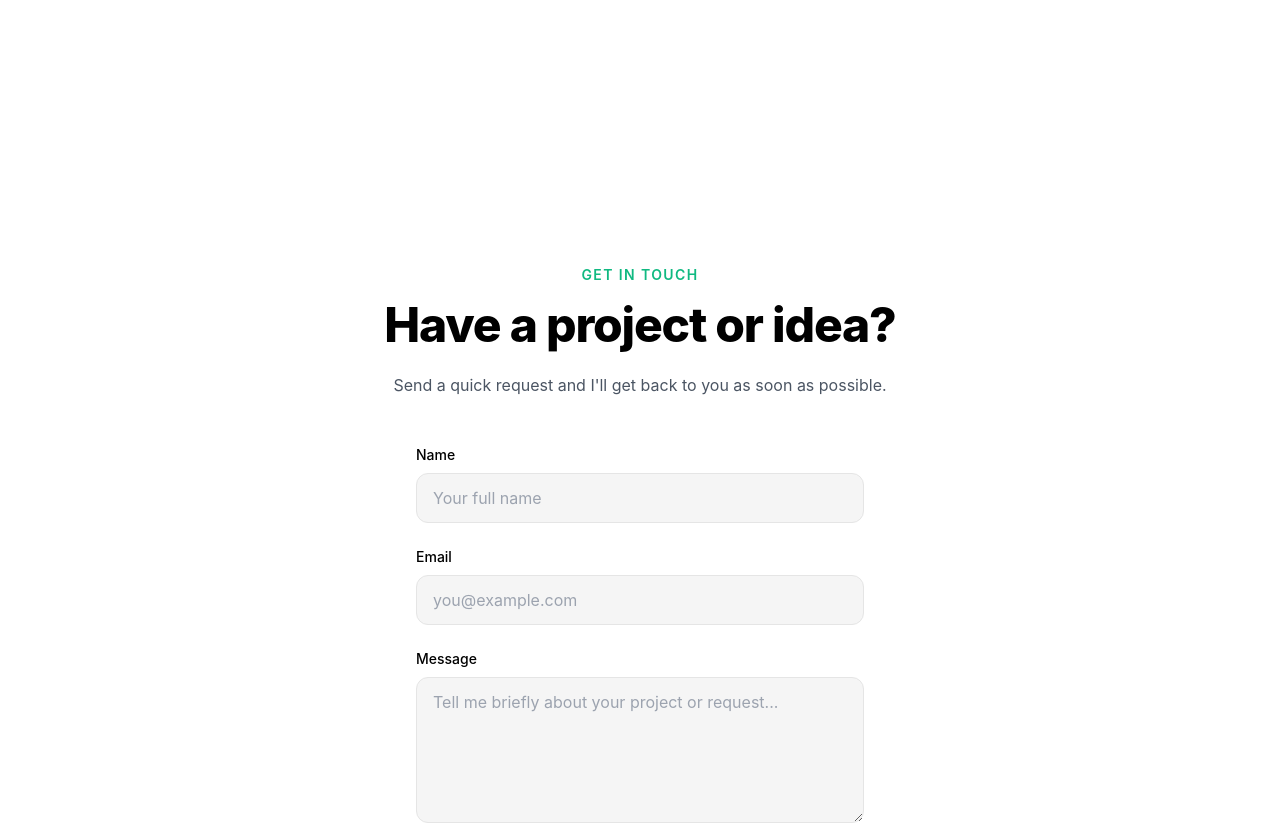
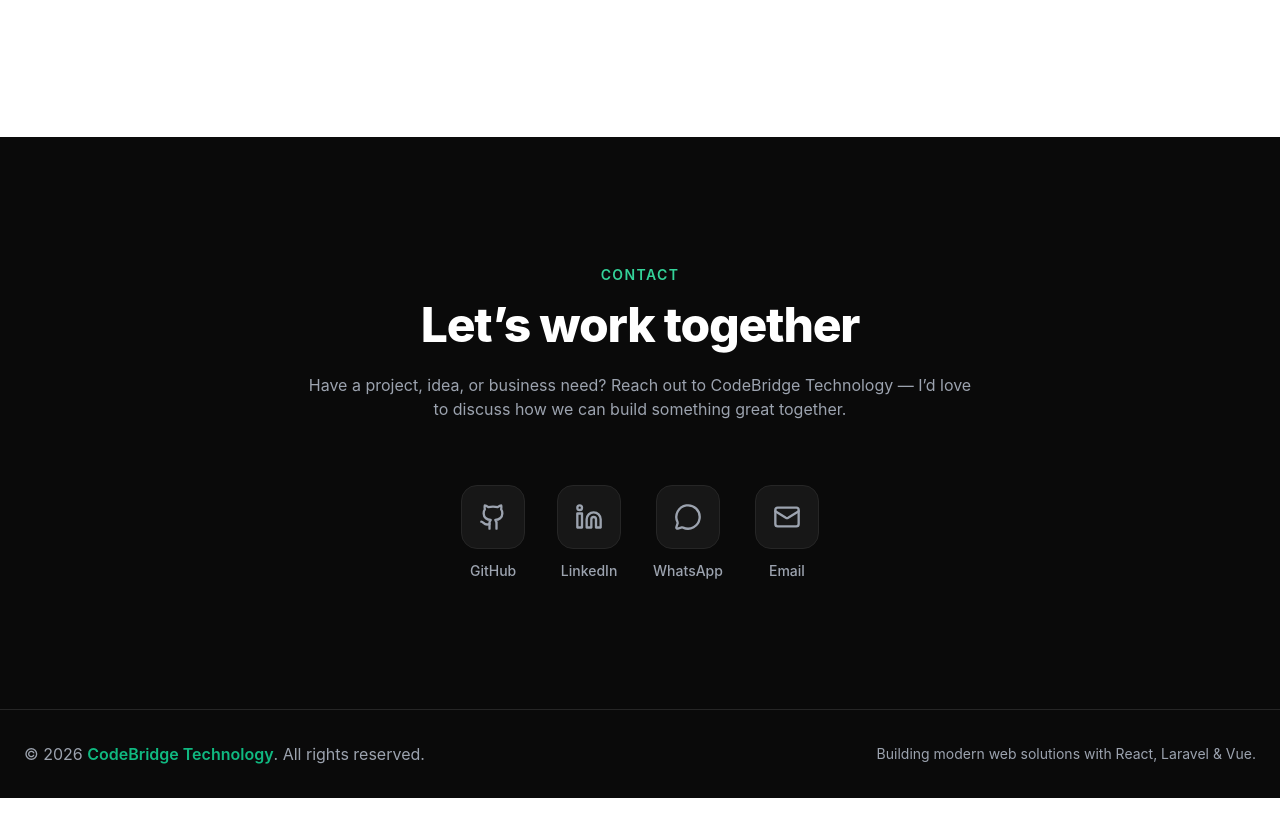
Before and after one commit to AnasMaimalee/portfolio, a React (Vite) app: page / in a window 1280 px wide. Shown: the part 7720-8543 px from the top of the page. After the commit the page ends 8518 px from the top, so only its background shows below. Built offline with nearby package versions, Linux system fonts and the light colour scheme; no server answers.

Commit message:
fix: remove quick request

```diff
--- a/src/App.tsx
+++ b/src/App.tsx
@@ -38,7 +38,6 @@ export default function App() {
         <Projects />
         <OpenSource />
         <Education />
-        <QuickRequest />
         <Contact />
       </main>
 
```
